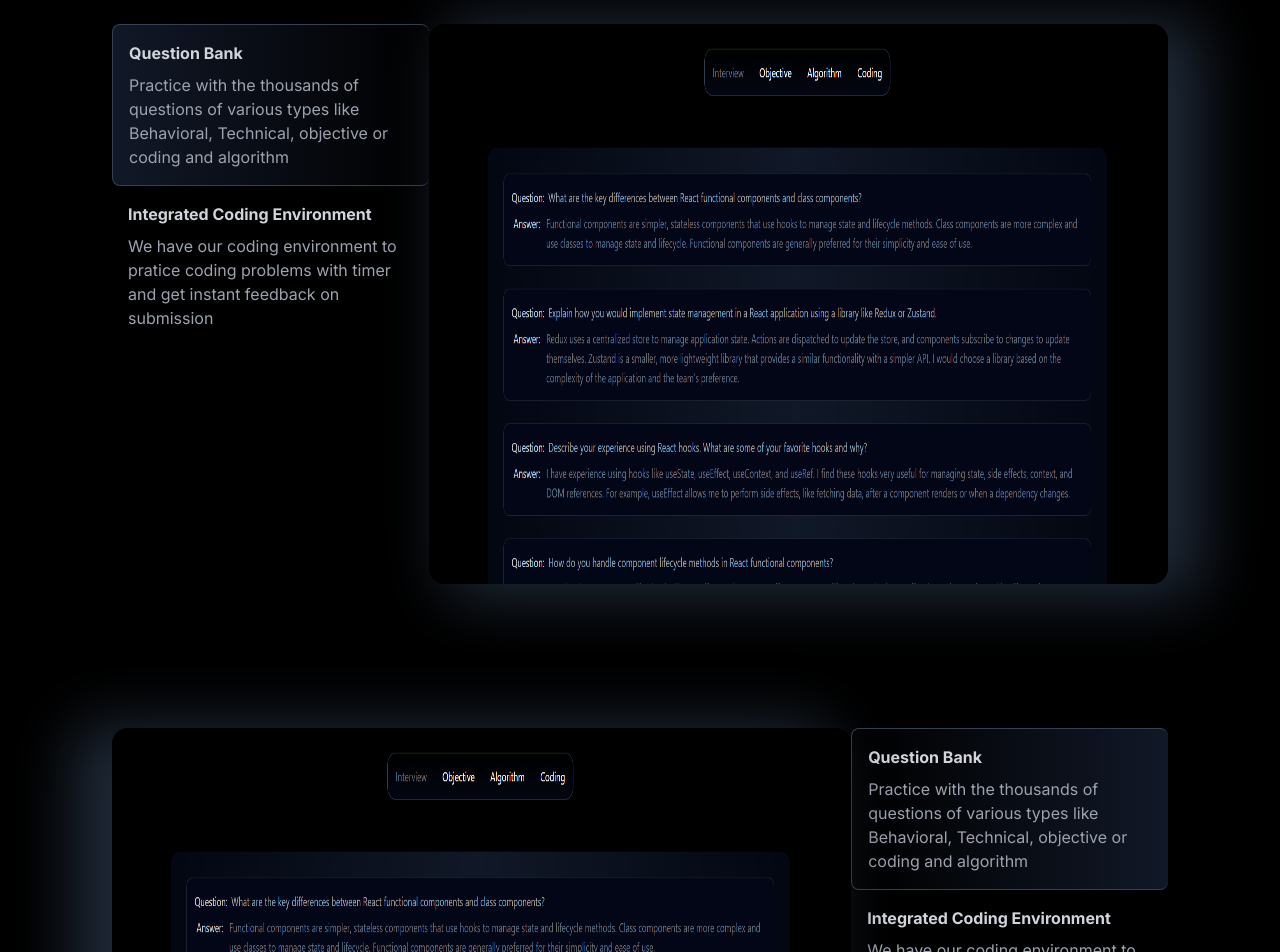
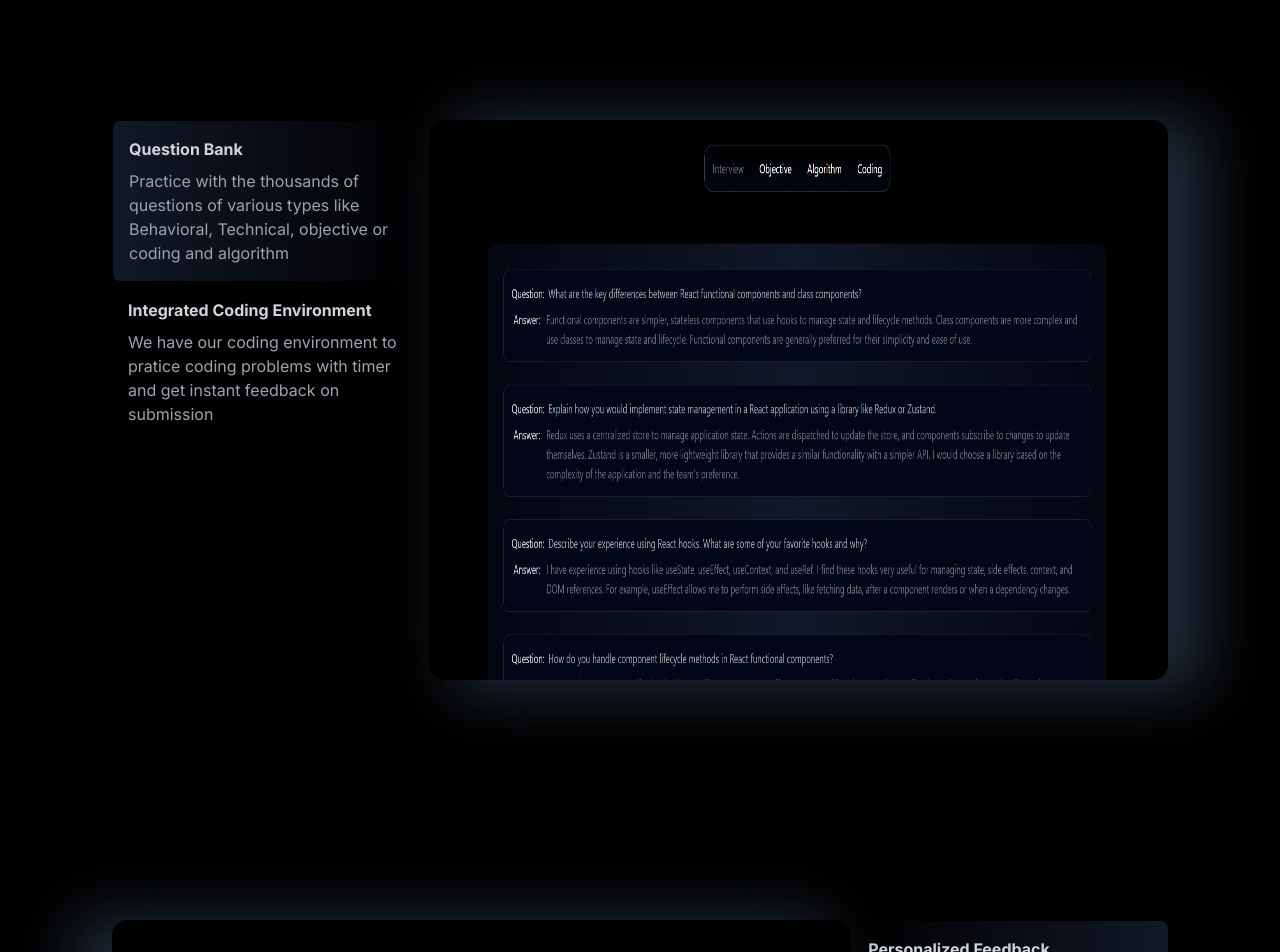
Before and after one commit to VivekTiwari-1/TripleDot-MockAI, a Next.js app: page / in a window 1280 px wide. Shown: the part 1740-2692 px from the top of the page. Built offline with nearby package versions, Linux system fonts and the light colour scheme; no server answers.

Commit message:
Initialized community and pricing section

```diff
--- /dev/null
+++ b/app/community/page.jsx
@@ -0,0 +1,11 @@
+import React from "react";
+
+const page = () => {
+  return (
+    <div className="h-[100vh] flex justify-center items-center text-gray-400">
+      Community will be added soon...
+    </div>
+  );
+};
+
+export default page;
--- a/app/dashboard/_components/Header.jsx
+++ b/app/dashboard/_components/Header.jsx
@@ -30,20 +30,24 @@ const Header = () => {
             Questions
           </li>
         </Link>
+        <Link href={"/pricing"}>
           <li
             className={`hover:text-gray-300 hover:font-bold transition-all cursor-pointer ${
-            path == "/dashboard/upgrade" && "text-primary font-bold"
+              path == "/pricing" && "text-primary font-bold"
             }`}
           >
             Upgrade
           </li>
+        </Link>
+        <Link href={"/community"}>
           <li
             className={`hover:text-gray-300 hover:font-bold transition-all cursor-pointer ${
-            path == "/dashboard/community" && "text-primary font-bold"
+              path == "/community" && "text-primary font-bold"
             }`}
           >
             Community
           </li>
+        </Link>
       </ul>
       <UserButton />
     </div>
--- a/app/page.js
+++ b/app/page.js
@@ -15,18 +15,28 @@ import Image from "next/image";
 import HeroImg from "./Images/Untitled design (1).png";
 import img1 from "./Images/QB.png";
 import img2 from "./Images/CI1.png";
+import img3 from "./Images/OIP (15).jpeg";
+import img4 from "./Images/feedbackAI.png";
 import { UserButton, useUser } from "@clerk/nextjs";
 
 export default function Home() {
-  const [boxNumber, setBoxNumber] = useState(1);
+  const [feat1, setFeat1] = useState(1);
+  const [feat2, setFeat2] = useState(1);
 
   const { user } = useUser();
 
-  const disableBox1 = () => {
-    setBoxNumber(2);
+  const feat1box1 = () => {
+    setFeat1(2);
   };
-  const disableBox2 = () => {
-    setBoxNumber(1);
+  const feat1box2 = () => {
+    setFeat1(1);
+  };
+
+  const feat2box1 = () => {
+    setFeat2(2);
+  };
+  const feat2box2 = () => {
+    setFeat2(1);
   };
 
   return (
@@ -37,8 +47,12 @@ export default function Home() {
           BRANDING
         </h1>
         <ul className="hidden md:flex gap-6 items-center text-gray-400">
-          <li className="cursor-pointer hover:text-gray-300">Pricing</li>
-          <li className="cursor-pointer hover:text-gray-300">Community</li>
+          <Link href="/pricing">
+            <li className="cursor-pointer hover:text-gray-300">Pricing</li>
+          </Link>
+          <Link href="/community">
+            <li className="cursor-pointer hover:text-gray-300">Community</li>
+          </Link>
           <Link href="/questionbank">
             <li className="cursor-pointer hover:text-gray-300">
               Question Bank
@@ -155,18 +169,19 @@ export default function Home() {
       </div>
 
       {/* FEATURES */}
-      <div className="w-full mt-16 flex flex-col items-center rounded-3xl">
-        <h1 className="text-4xl font-bold mt-16 text-gray-400 mb-20">
+      <div className="w-full mt-24 flex flex-col items-center rounded-3xl">
+        <h1 className="text-4xl font-bold mt-16 text-gray-400 my-36">
           <p>Features</p>
           <p className="h-[2px] w-36 bg-gradient-to-r from-gray-900 via-gray-700 to-gray-900 mt-2"></p>
         </h1>
-        <div className="flex flex-col md:flex-row w-full">
+
+        <div className="FeatBox1 flex flex-col md:flex-row w-full">
           <div className="w-full md:w-[30%] ">
             <div
-              onClick={disableBox2}
+              onClick={feat1box2}
               className={`${
-                boxNumber == 1
-                  ? "bg-gradient-to-r from-gray-900 to-black border-l border-t border-b border-gray-700 rounded-lg"
+                feat1 == 1
+                  ? "bg-gradient-to-r from-gray-900 to-black border-l border-t border-b border-black rounded-lg"
                   : ""
               } p-4 z-10 cursor-pointer`}
             >
@@ -178,10 +193,10 @@ export default function Home() {
             </div>
 
             <div
-              onClick={disableBox1}
+              onClick={feat1box1}
               className={`${
-                boxNumber == 2
-                  ? "bg-gradient-to-r from-gray-900 to-black border-l border-t border-b border-gray-700 rounded-lg"
+                feat1 == 2
+                  ? "bg-gradient-to-r from-gray-900 to-black border-l border-t border-b border-black rounded-lg"
                   : ""
               } p-4 z-10 cursor-pointer`}
             >
@@ -196,8 +211,8 @@ export default function Home() {
               </p>
             </div>
           </div>
-          <div className="hidden lg:block w-[70%] h-[70vh] rounded-2xl shadow-[25px_5px_60px_10px_rgb(31,41,55)] z-0">
-            {boxNumber == 2 ? (
+          <div className="hidden lg:block w-[70%] h-[70vh] rounded-2xl shadow-[30px_5px_60px_10px_rgb(31,41,55)] z-0">
+            {feat1 == 2 ? (
               <div className="h-full w-full rounded-2xl">
                 <div className="h-[70%] w-[60%] absolute bg-gradient-to-b from-[rgba(0,0,0,0.4)] via-transparent to-[rgba(0,0,0,0.3)] rounded-2xl"></div>
                 <Image
@@ -218,13 +233,13 @@ export default function Home() {
           </div>
         </div>
 
-        <div className="flex flex-col md:flex-row w-full mt-36">
+        <div className="FeatBox2 flex flex-col md:flex-row w-full mt-60 mb-40">
           <div className="hidden lg:block w-[70%] h-[70vh] rounded-2xl shadow-[-30px_5px_60px_10px_rgb(31,41,55)] z-0">
-            {boxNumber == 2 ? (
+            {feat2 == 2 ? (
               <div className="h-full w-full rounded-2xl">
                 <div className="h-[70%] w-[60%] absolute bg-gradient-to-b from-[rgba(0,0,0,0.4)] via-transparent to-[rgba(0,0,0,0.3)] rounded-2xl"></div>
                 <Image
-                  src={img2}
+                  src={img3}
                   alt=""
                   className="h-full w-full rounded-2xl"
                 />
@@ -232,7 +247,7 @@ export default function Home() {
             ) : (
               <div className="h-full w-full rounded-2xl">
                 <Image
-                  src={img1}
+                  src={img4}
                   alt=""
                   className="h-full w-full rounded-2xl"
                 />
@@ -242,36 +257,36 @@ export default function Home() {
 
           <div className="w-full md:w-[30%] ">
             <div
-              onClick={disableBox2}
+              onClick={feat2box2}
               className={`${
-                boxNumber == 1
-                  ? "bg-gradient-to-l from-gray-900 to-black border-l border-t border-b border-gray-700 rounded-lg"
+                feat2 == 1
+                  ? "bg-gradient-to-l from-gray-900 to-black border-l border-t border-b border-black rounded-lg"
                   : ""
               } p-4 z-10 cursor-pointer`}
             >
-              <h2 className="text-gray-300 font-bold mb-2">Question Bank</h2>
+              <h2 className="text-gray-300 font-bold mb-2">
+                Personalized Feedback
+              </h2>
               <p className="text-gray-400">
-                Practice with the thousands of questions of various types like
-                Behavioral, Technical, objective or coding and algorithm
+                Receive instant, detailed feedback on your performance to help
+                you understand your strengths and areas for improvement.
               </p>
             </div>
 
             <div
-              onClick={disableBox1}
+              onClick={feat2box1}
               className={`${
-                boxNumber == 2
-                  ? "bg-gradient-to-l from-gray-900 to-black border-l border-t border-b border-gray-700 rounded-lg"
+                feat2 == 2
+                  ? "bg-gradient-to-l from-gray-900 to-black border-l border-t border-b border-black rounded-lg"
                   : ""
               } p-4 z-10 cursor-pointer`}
             >
               <h2 className="text-gray-300 font-bold mb-2">
-                Integrated Coding Environment
+                Recorded Video Analysis
               </h2>
               <p className="text-gray-400">
-                {/* Receive instant, detailed feedback on your performance to help
-                you understand your strengths and areas for improvement. */}
-                We have our coding environment to pratice coding problems with
-                timer and get instant feedback on submission
+                Get your interview recorded video for analysis after completing
+                your interview interview with feedback of AI
               </p>
             </div>
           </div>
--- /dev/null
+++ b/app/pricing/page.jsx
@@ -0,0 +1,11 @@
+import React from "react";
+
+const page = () => {
+  return (
+    <div className="h-[100vh] flex justify-center items-center text-gray-400">
+      Enjoy free access :) Pricing will be listed soon.
+    </div>
+  );
+};
+
+export default page;
```
Also changed, not shown: app/Images/CI2.png (added), app/Images/feedbackAI.png (added). Lines whose indentation alone changed are shown as unchanged.
